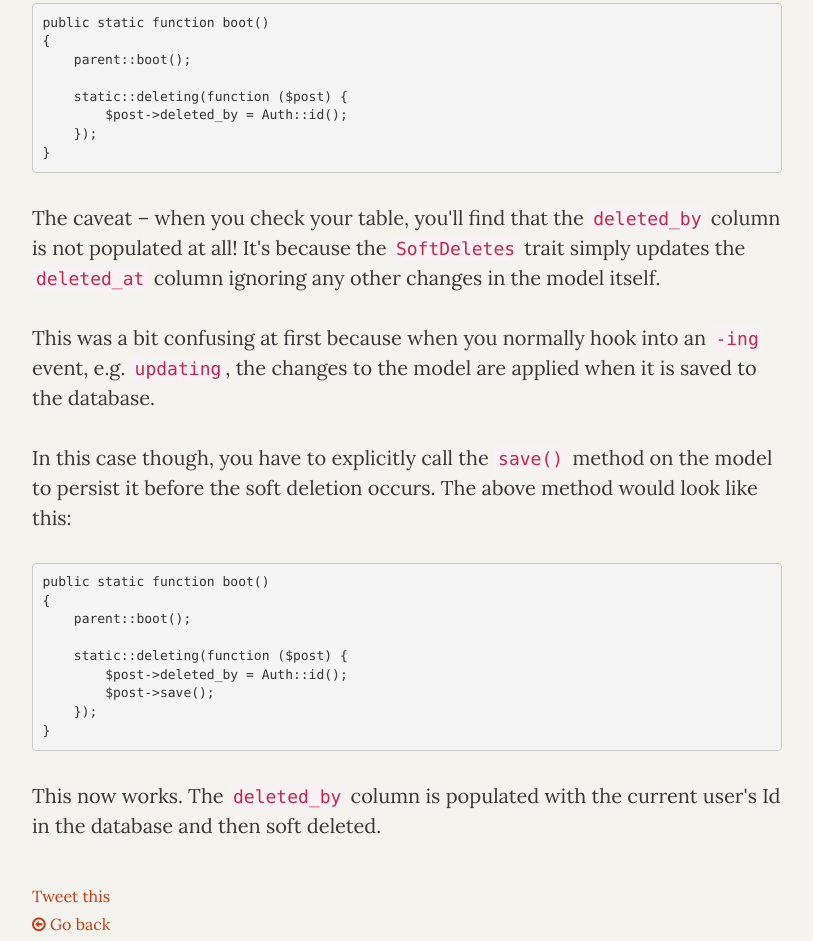
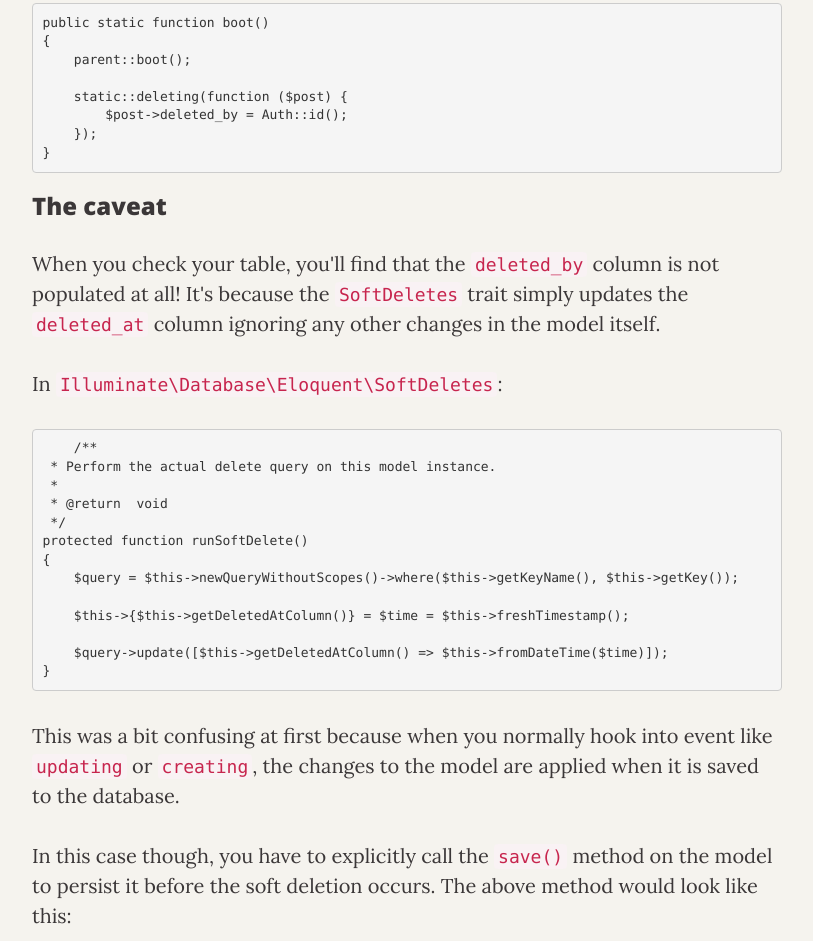
Before and after one commit to koomai/koomai.github.io, a plain HTML site: page soft-deleting-a-model-in-laravel-20162401/index.html in a window 1280 px wide. Shown: the part 1349-2290 px from the top of the page, without its empty margins (233-1046 px from the left). Drawn offline with nearby package versions, Linux system fonts and the light colour scheme.

Commit message:
updated blog post

```diff
--- a/soft-deleting-a-model-in-laravel-20162401/index.html
+++ b/soft-deleting-a-model-in-laravel-20162401/index.html
@@ -101,8 +101,23 @@ class Post extends Model
         $post-&gt;deleted_by = Auth::id();
     });
 }</code></pre>
-<p>The caveat – when you check your table, you'll find that the <code>deleted_by</code> column is not populated at all! It's because the <code>SoftDeletes</code> trait simply updates the <code>deleted_at</code> column ignoring any other changes in the model itself.</p>
-<p>This was a bit confusing at first because when you normally hook into an <code>-ing</code> event, e.g. <code>updating</code>, the changes to the model are applied when it is saved to the database. </p>
+<h3>The caveat</h3>
+<p>When you check your table, you'll find that the <code>deleted_by</code> column is not populated at all! It's because the <code>SoftDeletes</code> trait simply updates the <code>deleted_at</code> column ignoring any other changes in the model itself.</p>
+<p>In <code>Illuminate\Database\Eloquent\SoftDeletes</code>:  </p>
+<pre><code>    /**
+ * Perform the actual delete query on this model instance.
+ *
+ * @return  void
+ */
+protected function runSoftDelete()
+{
+    $query = $this-&gt;newQueryWithoutScopes()-&gt;where($this-&gt;getKeyName(), $this-&gt;getKey());
+
+    $this-&gt;{$this-&gt;getDeletedAtColumn()} = $time = $this-&gt;freshTimestamp();
+
+    $query-&gt;update([$this-&gt;getDeletedAtColumn() =&gt; $this-&gt;fromDateTime($time)]);
+}</code></pre>
+<p>This was a bit confusing at first because when you normally hook into event like <code>updating</code> or <code>creating</code>, the changes to the model are applied when it is saved to the database. </p>
 <p>In this case though, you have to explicitly call the <code>save()</code> method on the model to persist it before the soft deletion occurs. The above method would look like this:</p>
 <pre><code>public static function boot()
 {
@@ -113,7 +128,7 @@ class Post extends Model
         $post-&gt;save();
     });
 }</code></pre>
-<p>This now works. The <code>deleted_by</code> column is populated with the current user's Id in the database and then soft deleted. </p>
+<p>This now works. The <code>deleted_by</code> column is populated with the current user's id in the database and then soft deleted. </p>
 
                     <div class="post-footer">
                         <a class="twitter-share-button" data-size="large"
```
